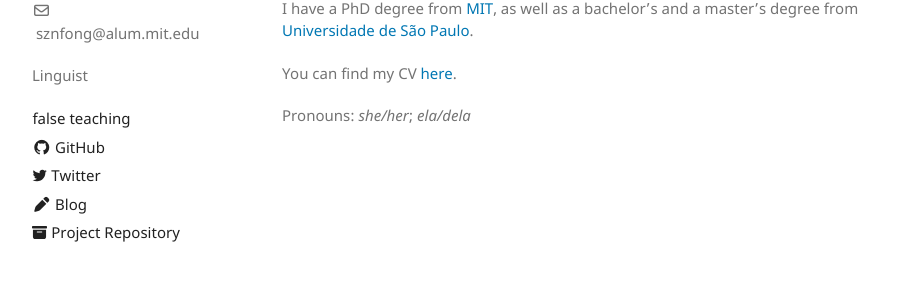
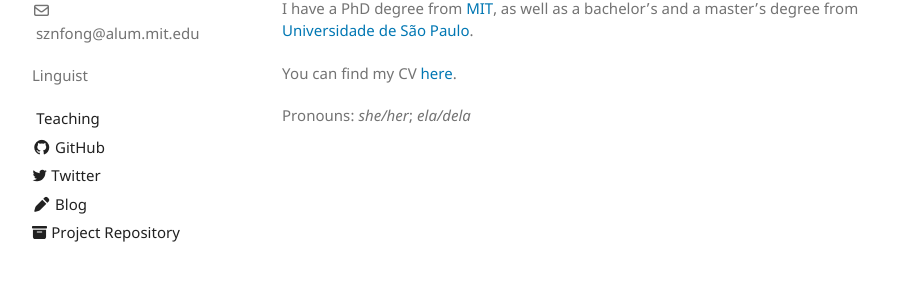
Before and after one commit to sznfng/sznfng.github.io, a Jekyll site: the page built from index.md, in a window 1280 px wide. Shown: the part 149-451 px from the top of the page, without its empty margins (178-1092 px from the left). Built offline with Jekyll 4.4.1, drawn with Linux system fonts in a browser that asks for light colours.

Commit message:
Update _config.yml

```diff
--- a/_config.yml
+++ b/_config.yml
@@ -12,8 +12,7 @@ plugins:
 
 # You can find fonts from https://iconify.design or https://fontawesome.com. Below is just an example illustrating how to use custom icons
 sidebar:
-  - name: teaching
-    icon: false
+  - name: Teaching
     link: /teaching
   - name: GitHub
     icon: <i class="fa-brands fa-github"></i>
```
